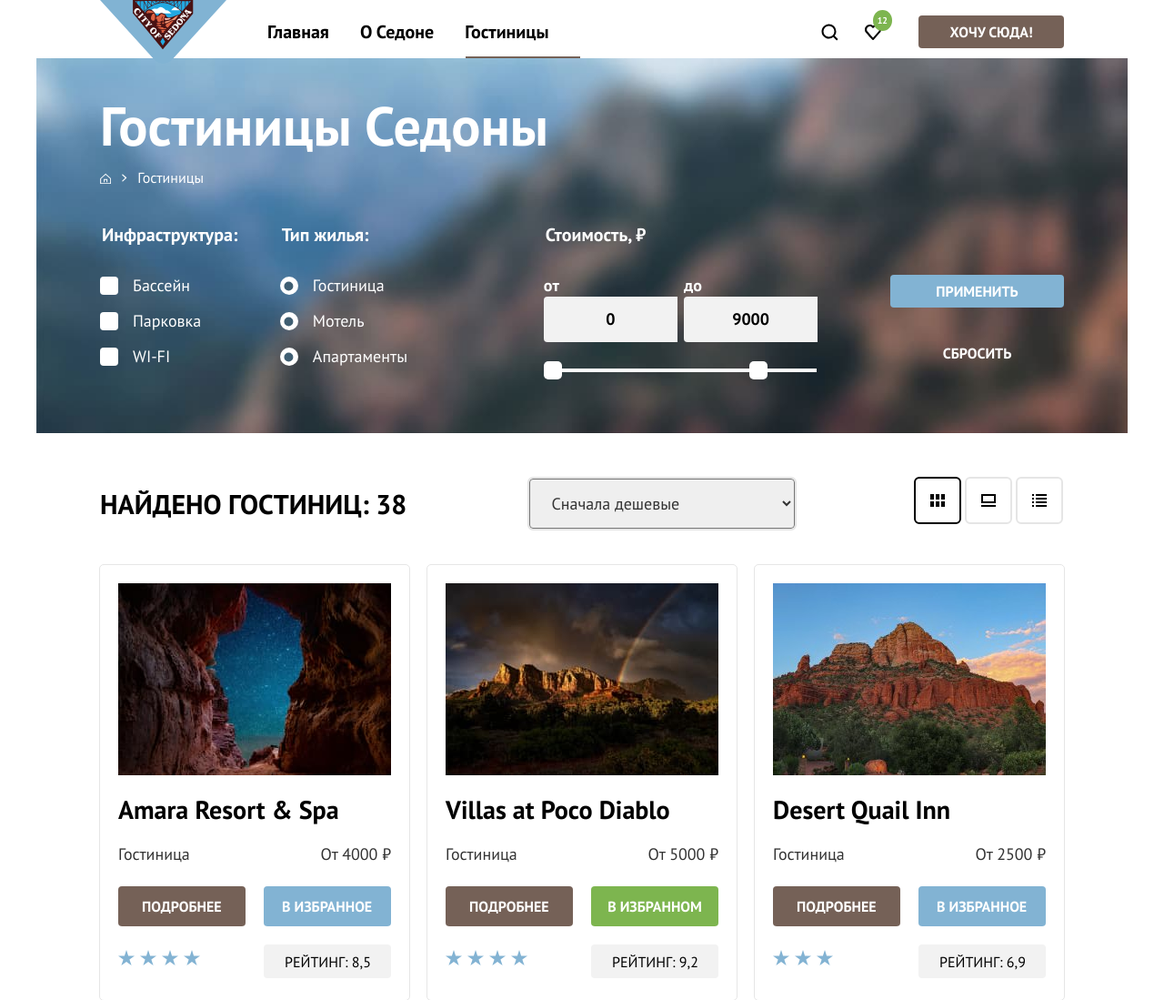
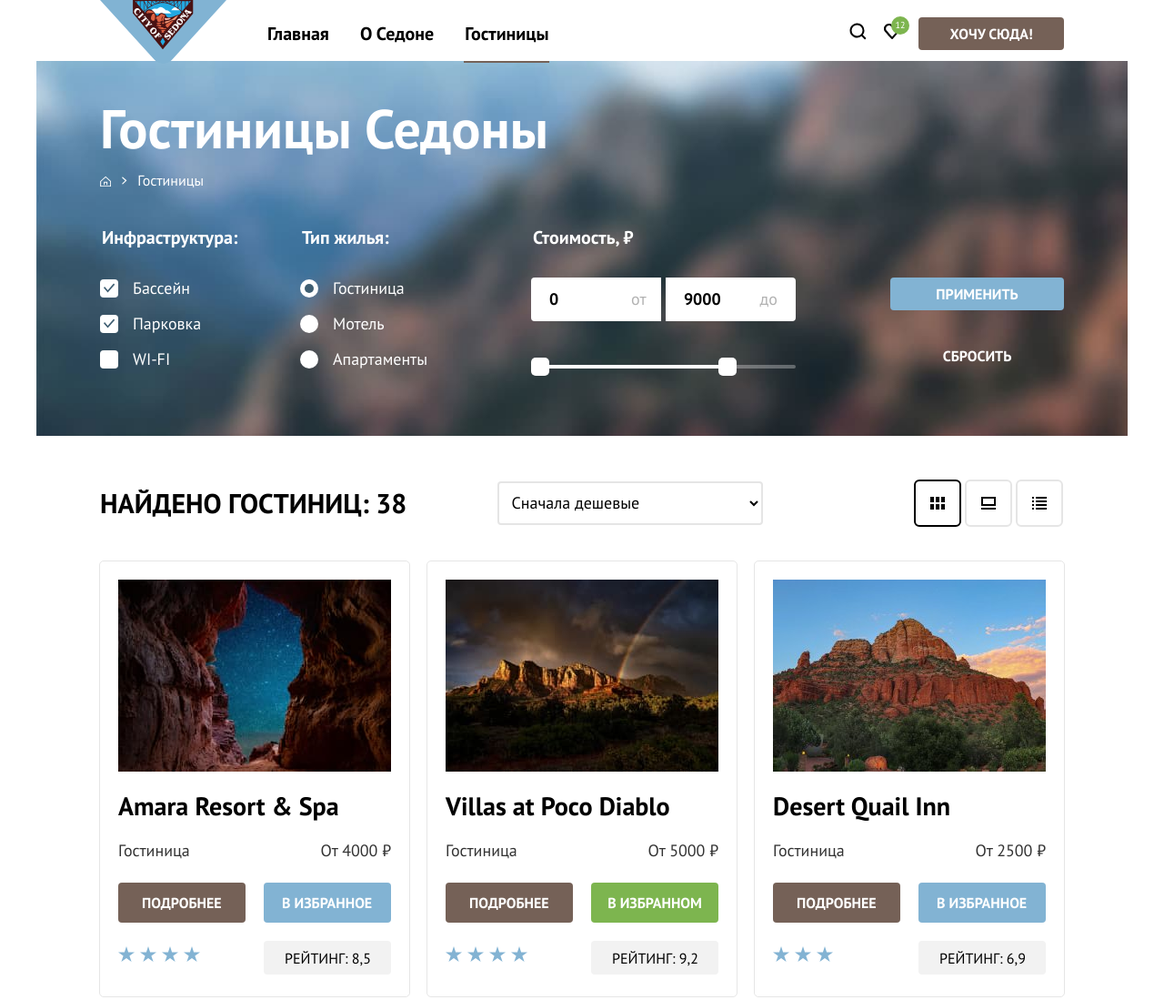
Before and after one commit to htmlacademy-htmlcss/2123945-sedona-35, a plain HTML site: page catalog.html in a window 1280 px wide. Shown: the top 1099 px of the page at 91% size. Drawn offline with Linux system fonts and the light colour scheme.

Commit message:
Рендж

```diff
--- a/catalog.html
+++ b/catalog.html
@@ -3,12 +3,13 @@
 
   <head>
     <meta charset="utf-8">
-    <title>HTML Academy: Седона</title>
+    <title>HTML Academy: Седона каталог</title>
     <link rel="stylesheet" href="styles/styles.css">
+    <link rel="icon" type="image/png" sizes="16x16" href="images/favicon.png">
   </head>
 
   <body>
-
+    <!--ПОДКЛЮЧИТЬ ТЕНИ-->
     <header class="page-header" data-test="header">
 
       <nav class="navigation-menu">
@@ -20,19 +21,21 @@
           <li class="navigation-item"><a class="navigation-link" href="about.html">О Седоне</a></li>
           <li class="navigation-item"><a class="navigation-link navigation-link-current" href="catalog.html">Гостиницы</a></li>
         </ul>
-
+    <!--ДОБАВИТЬ СОСТОЯНИЯ-->
         <ul class="navigation-actions">
           <li class="navigation-actions-item"><a class="navigation-search-link" href="#">
             <svg class="navigation-icon" aria-label="Поиск" width="20" height="20" fill="none" xmlns="http://www.w3.org/2000/svg">
-              <path d="m19.5 18-3.7-3.67c1-1.3 1.7-2.98 1.7-4.87a8 8 0 0 0-8-7.96c-4.4 0-8 3.68-8 8.06a8 8 0 0 0 12.9 6.26l3.7 3.68 1.4-1.5Zm-10-2.48a6 6 0 0 1-6-5.96 6 6 0 0 1 12 0 6 6 0 0 1-6 5.96Z" fill="#000"/>
+              <path d="m19.5 18-3.7-3.67c1-1.3 1.7-2.98 1.7-4.87a8 8 0 0 0-8-7.96c-4.4 0-8 3.68-8 8.06a8 8 0 0 0 12.9 6.26l3.7 3.68 1.4-1.5Zm-10-2.48a6 6 0 0 1-6-5.96 6 6 0 0 1 12 0 6 6 0 0 1-6 5.96Z"/>
             </svg></a>
           </li>
 
           <li class="navigation-actions-item"><a class="navigation-favourites-link" href="#">
             <svg class="navigation-icon" aria-label="Избранное" width="18" height="17" fill="none" xmlns="http://www.w3.org/2000/svg">
-              <path d="M8.9 17a.9.9 0 0 1-.8-.4c-5.4-6.1-6.7-7.5-7-7.9A5.4 5.4 0 0 1 5.5 0C6.8 0 8 .5 9 1.3a5.46 5.46 0 0 1 9 4.1c0 1.3-.5 2.5-1.3 3.4l-7 7.9c-.2.2-.4.3-.8.3Zm-6-9.5c.3.4 3.5 4 6.1 6.9l6.2-7c.5-.5.7-1.2.7-2 0-1.8-1.5-3.3-3.3-3.3-1 0-2 .5-2.7 1.3-.3.3-.6.4-.9.4-.3 0-.6-.2-.8-.4-.7-.8-1.7-1.3-2.7-1.3-1.8 0-3.3 1.5-3.3 3.3-.1.9.3 1.6.7 2.1-.1 0-.1 0 0 0Z" fill="#000"/>
-            </svg></a>
-            </li>
+              <path d="M8.9 17a.9.9 0 0 1-.8-.4c-5.4-6.1-6.7-7.5-7-7.9A5.4 5.4 0 0 1 5.5 0C6.8 0 8 .5 9 1.3a5.46 5.46 0 0 1 9 4.1c0 1.3-.5 2.5-1.3 3.4l-7 7.9c-.2.2-.4.3-.8.3Zm-6-9.5c.3.4 3.5 4 6.1 6.9l6.2-7c.5-.5.7-1.2.7-2 0-1.8-1.5-3.3-3.3-3.3-1 0-2 .5-2.7 1.3-.3.3-.6.4-.9.4-.3 0-.6-.2-.8-.4-.7-.8-1.7-1.3-2.7-1.3-1.8 0-3.3 1.5-3.3 3.3-.1.9.3 1.6.7 2.1-.1 0-.1 0 0 0Z"/>
+            </svg>
+              <div class="circle"><span class="navigation-favourites">12</span></div>
+            </a>
+          </li>
 
           <li class="navigation-actions-item"><button class="button button-want-here" type="button">Хочу сюда!</button></li>
 
@@ -57,10 +60,10 @@
                 </div>
 
 
-                <!--ОДНА БОЛЬШАЯ ФОРМА-->
-                <form class="filter-catalog" action="https://echo.htmlacademy.ru/" method="get">
-                  <h2 class="filter-title visually-hidden">Фильтр гостиниц по инфраструктуре и типу жилья</h2>
+<!--ДОДЕЛАТЬ ФОРМУ-->
+  <h2 class="filter-title visually-hidden">Фильтр гостиниц по инфраструктуре и типу жилья</h2>
 
+  <form class="filter-catalog" action="https://echo.htmlacademy.ru/" method="get">
                     <div class="fieldset-wrapper-1">
 
                       <fieldset class="filter-fieldset-group">
@@ -99,7 +102,7 @@
                           <ul class="filter-fieldset-list">
                             <li class="filter-fieldset-item">
                               <label class="control">
-                                <input class="visually-hidden control-input" type="checkbox" name="Гостиница" checked>
+                                <input class="visually-hidden control-input" type="radio" name="Гостиница" checked>
                                 <span class="control-mark"></span>
                                 <span class="control-label">Гостиница</span>
                               </label>
@@ -107,7 +110,7 @@
 
                             <li class="filter-fieldset-item">
                               <label class="control">
-                                <input class="visually-hidden control-input" type="checkbox" name="Мотель">
+                                <input class="visually-hidden control-input" type="radio" name="Мотель">
                                 <span class="control-mark"></span>
                                 <span class="control-label">Мотель</span>
                               </label>
@@ -115,7 +118,7 @@
 
                             <li class="filter-fieldset-item">
                               <label class="control">
-                                <input class="visually-hidden control-input" type="checkbox" name="Апартаменты">
+                                <input class="visually-hidden control-input" type="radio" name="Апартаменты">
                                 <span class="control-mark"></span>
                                 <span class="control-label">Апартаменты</span>
                               </label>
@@ -127,23 +130,24 @@
                       <fieldset class="filter-fieldset-group">
                         <legend class="filter-fieldset-title">Стоимость, &#x20bd;</legend>
 
+                        <div class="range">
                           <div class="range-wrapper-inputs">
-                            <label class="catalog-filter-label">от<input class="range-input" type="number" value="0" name="min-price"></label>
-                            <label class="catalog-filter-label">до<input class="range-input" type="number" value="9000" name="max-price" style="right: 60px"></label>
+                            <label class="filter-label-left" for="range-label-left">от</label>
+                            <input class="range-input range-input-left" type="text" value="0" name="min-price" id="range-label-left">
+                            <label class="filter-label-right" for="range-label-right">до</label>
+                            <input class="range-input range-input-right" type="text" value="9000" name="max-price" id="range-label-right">
                           </div>
 
                           <div class="range-scale">
 
-                            <button type="button" class="range-toggle toggle-min">
-                              <span class="visually-hidden">Изменить минимальную цену</span>
-                            </button>
-                            <div class="range-bar" style="left: 0; width: 226px">
-                                 <button type="button" class="range-toggle toggle-max">
-                                <span class="visually-hidden">Изменить максимальную цену</span>
-                              </button>
+                            <div class="range-bar" style="left: 0; width: 216px;">
+                              <button type="button" class="range-toggle toggle-min"><span class="visually-hidden">Изменить минимальную цену</span></button>
+                              <button type="button" class="range-toggle toggle-max"><span class="visually-hidden">Изменить максимальную цену</span></button>
                             </div>
                           </div>
-                  </fieldset>
+                        </div>
+
+                      </fieldset>
 
                     <div class="buttons-filter-wrapper">
                       <button class="button button-filter-submit" type="submit">Применить</button>
@@ -163,6 +167,7 @@
                 <select class="catalog-sorting-select-control" aria-label="Сортировка">
                     <option value="cheap">Сначала дешевые</option>
                     <option value="expensive">Сначала дорогие</option>
+                    <option value="popular">Сначала популярные</option>
                 </select>
 
                 <ul class="catalog-sorting-view-list">
--- a/styles/styles.css
+++ b/styles/styles.css
@@ -106,16 +106,23 @@ body {
     position: relative;
 }
 
+.navigation-link:hover,
+.navigation-link:focus {
+    color: #756157;
+}
+
+.navigation-link:active {
+    color: rgba(117, 97, 87, 0.3);
+}
+
 .navigation-link-current::before {
+  position: absolute;
   content: "";
   background-color: #756257;
-    width: 100%;
   height: 2px;
-    margin-top: 21px;
-    position: absolute;
-    bottom:3px;
-    left: 18px;
-    z-index: 1;
+  bottom: 0;
+  right: 16px;
+  left: 16px;
 }
 
   .navigation-actions {
@@ -137,11 +144,21 @@ body {
     bottom: 0;
     left: 0;
     margin: auto;
-    fill: #dbdbdb;
+    fill: #000000;
   }
 
-  .navigation-search-link,
-  .navigation-favourites-link {
+.navigation-icon:hover,
+.navigation-icon:focus {
+    fill: #756157;
+    scale: 1.2;
+}
+
+.navigation-icon:active {
+    fill: rgba(117, 97, 87, 0.3);
+    scale: 1.2;
+  }
+
+  .navigation-search-link {
     position: relative;
     display: block;
     padding: 24px 19px;
@@ -154,21 +171,47 @@ body {
     text-transform: uppercase;
   }
 
-.navigation-favourites-link::before {
-    content: "12";
-    height: 20px;
-    width: 20px;
-    color: white;
-    background-color: #7DB54F;
-    border-radius: 50%;
-    font-family: "PT Sans";
+ .navigation-icon {
+    position: relative;
+   }
+
+  .navigation-favourites {
     font-size: 10px;
     line-height: 10px;
     padding: 5px;
+    color: #ffffff;
     position: relative;
-    top: -15px;
-    left: 10px;
-    z-index: 1;
+    width: 18px;
+    text-decoration: none;
+  }
+
+  .navigation-favourites-link {
+    position: relative;
+  }
+
+  .circle {
+    width: 20px;
+    height: 20px;
+    border-radius: 50%;
+    background-color: #7db54f;
+    position: absolute;
+    top: -7px;
+    right: -10px;
+    display: flex;
+    justify-content: center;
+    align-items: center;
+  }
+
+  .circle:hover,
+  .circle:focus {
+    background-color: #6C9E42;
+    scale: 1.2;
+  }
+
+  .circle:active {
+    background-color: #7DB54F;
+    color: rgba(255, 255, 255, 0.3);
+    scale: 1.2;
   }
 
 .button-want-here {
@@ -530,11 +573,12 @@ body {
 .subscribe-button:hover,
 .subscribe-button:focus {
   background-color: #68A2CA;
+  outline: 3px solid rgba(131, 179, 211, 1);
 }
 
 .subscribe-button:active {
   background-color: #82B3D3;
-  color: rgba(255, 255, 255, 0.3);
+  color: rgba(104, 162, 202, 1);
 }
 
 .subscribe-button:disabled {
@@ -620,18 +664,10 @@ body {
 
 .copyright-logo-img:hover,
 .copyright-logo-img:focus {
-    width: 115px;
-    margin-left: auto;
-    margin-top: auto;
-    margin-bottom: auto;
     fill: #756157;
 }
 
 .copyright-logo-img:active {
-    width: 115px;
-    margin-left: auto;
-    margin-top: auto;
-    margin-bottom: auto;
     fill: rgba(117, 97, 87, 0.3);
   }
 
@@ -658,8 +694,6 @@ body {
 .title-breadcrumbs-wrapper {
     width: 1060px;
     min-height: 107px;
-    display: flex;
-    flex-direction: column;
     flex-wrap: wrap;
     margin: 0 auto;
 }
@@ -798,38 +832,58 @@ flex-direction: column;
 }
 
 .range-wrapper-inputs {
-  display: flex;
-  justify-content: flex-start;
-}
-
-.catalog-filter-label {
-  margin: 0;
-  padding: 0;
-  font-weight: 700;
-  font-size: 18px;
-  line-height: 24px;
-  text-align: left;
+  margin-bottom: 48px;
+  position: relative;
 }
 
 .range-input {
   width: 143px;
-  min-height: 48px;
-  margin-bottom: 36px;
-  border-radius: 4px 0 0 4px;
+  padding: 12px 20px;
   font: inherit;
-  text-align: center;
-  background-color: #F2F2F2;
+  font-weight: 700;
+  line-height: 24px;
   border: none;
+  -webkit-appearance: textfield;
+          appearance: textfield;
 }
 
-.range-input:nth-child(2) {
-  border-radius: 0 4px 4px 0;
+.filter-label-left {
+  position: absolute;
+  left: 110px;
+  top: 13px;
+  opacity: 0.3;
+  color: #000000;
 }
 
-.range-input::-webkit-outer-spin-button,
-.range-input::-webkit-inner-spin-button {
-  appearance: none;
-  margin: 0;
+.filter-label-right {
+  position: absolute;
+  right: 20px;
+  top: 13px;
+  opacity: 0.3;
+  color: #000000;
+}
+
+.range-input::placeholder {
+  text-align: right;
+  font-weight: 400;
+}
+
+.range-input-left {
+  border-radius: 4px 0 0 4px;
+  box-sizing: border-box;
+}
+
+.range-input-right {
+  border-radius: 0 4px 4px 0;
+  box-sizing: border-box;
+}
+
+.range-input:focus {
+  outline: 3px solid #83b3d3;
+}
+
+.range-input:active {
+  outline: 2px solid #000000;
 }
 
 /*ШКАЛА*/
@@ -837,38 +891,43 @@ flex-direction: column;
 .range-scale {
   position: relative;
   height: 4px;
-  background-color: #ffffff;
-  top: -7px;
-  width: 300px;
+  background-color: rgba(255, 255, 255, 0.3);
+  border-radius: 2px;
+  margin-bottom: 70px;
 }
 
 .range-bar {
   position: absolute;
   height: 4px;
-  background-color: white;
-  opacity: 1;
-  z-index: 1;
+  background-color: rgba(255, 255, 255, 1);
 }
 
 .range-toggle {
+  position: absolute;
   width: 20px;
   height: 20px;
-  background-color: #ffffff;
-  opacity: 100%;
+  background: #ffffff;
   border-radius: 5px;
+  cursor: pointer;
   border: none;
-  position: absolute;
-  z-index: 2;
-  cursor: pointer;
+}
+
+.range-toggle:focus {
+  outline: 3px solid rgba(131, 179, 211, 1);
+}
+
+.range-toggle:active {
+  outline: 2px solid rgba(131, 179, 211, 1);
 }
 
 .toggle-min {
   top: -8px;
-  left: 0px;
+  left: 0;
 }
+
 .toggle-max {
   top: -8px;
-  right: -20px;
+  right: -10px;
 }
 
 .buttons-filter-wrapper {
@@ -876,7 +935,6 @@ flex-direction: column;
   display: flex;
   flex-direction: column;
   padding-top: 56px;
-  margin-left: 70px;
 }
 
 .button-filter-submit {
@@ -890,12 +948,12 @@ flex-direction: column;
 
 .button-filter-submit:hover,
 .button-filter-submit:focus {
-  background-color: #68A2CA;
+  background-color: rgba(104, 162, 202, 1);
+  outline: 3px solid rgba(131, 179, 211, 1);
 }
 
 .button-filter-submit:active {
-  background-color: #82B3D3;
-  color: rgba(255, 255, 255, 0.3);
+  color: rgba(130, 179, 211, 1);
 }
 
 .button-filter-submit:disabled {
@@ -911,19 +969,25 @@ flex-direction: column;
   border: none;
   width: 191px;
   min-height: 36px;
+  cursor: pointer;
+}
+
+.button-filter-reset:hover {
+  opacity: 0.6;
 }
 
 .button-filter-reset:focus {
-  outline: 3px solid #83B3D3;
+  outline: 3px solid rgba(131, 179, 211, 1);
 }
 
 .button-filter-reset:active {
-  color: rgba(255, 255, 255, 0.3);
+  opacity: 0.3;
+  outline: 3px solid rgba(131, 179, 211, 1);
 }
 
 .button-filter-reset:disabled {
   color: #FFFFFF;
-  opacity: 10%;
+  opacity: 0.1;
 }
 
 /* Сортировка */
@@ -962,33 +1026,56 @@ flex-direction: column;
   padding-left: 36px;
 }
 
-.filter-fieldset-group:nth-child(1) .control-mark {
+.control-mark {
   position: absolute;
   top: 2px;
   left: 0;
   width: 20px;
   height: 20px;
+  background-color: #ffffff;
   border-radius: 4px;
-  background-color:#ffffff;
 }
 
-.filter-fieldset-group:nth-child(1) .control-mark::before {
-  background-image: url("../images/fieldset-mark-1.svg");
-  background-repeat: no-repeat;
-  background-position: center;
+.control-input[type="checkbox"]:checked + .control-mark::before {
+  position: absolute;
+  content: url("../images/fieldset-mark-1.svg");
+  left: 4px;
+  top: -2px;
 }
 
-.filter-fieldset-group:nth-child(2) .control-mark {
+.control-input[type="radio"] + .control-mark {
+  border-radius: 50%;
+}
+
+.control-input[type="radio"]:checked + .control-mark::before {
   position: absolute;
-  top: 2px;
-  left: 0;
-  width: 20px;
-  height: 20px;
+  top: 5px;
+  left: 5px;
+  width: 10px;
+  height: 10px;
+  background-color: rgba(63, 94, 114, 1);
   border-radius: 50%;
-  background-color:#ffffff;
-  background-image: url("../images/fieldset-mark-2.svg");
-  background-repeat: no-repeat;
-  background-position: center;
+  content: "";
+}
+
+.control-input:hover + .control-mark {
+  background-color: rgba(255, 255, 255, 0.6);
+}
+
+.control-input:hover ~ .control-label {
+  color: rgba(255, 255, 255, 0.6);
+}
+
+.control-input:focus + .control-mark {
+  outline: 3px solid #83b3d3;
+}
+
+.control-input:active + .control-mark {
+  background-color: rgba(255, 255, 255, 0.3);
+}
+
+.control-input:active ~ .control-label {
+  color: rgba(255, 255, 255, 0.3);
 }
 
 .control-label {
@@ -996,17 +1083,16 @@ flex-direction: column;
 }
 
 .catalog-sorting-select-control {
-    color: #333333;
   font-family: inherit;
-    font-size: inherit;
+  margin-right: 70px;
+  width: 292px;
+  background-color: #ffffff;
+  border: 2px solid rgba(229, 229, 229, 1);
+  border-radius: 4px;
+  padding-left: 10px;
+  font-weight: 400;
+  font-size: 18px;
   line-height: 21px;
-    font-weight: inherit;
-    width: 292px;
-    outline: 2px solid rgba(229, 229, 229, 1);
-    border-radius: 4px;
-    padding-left: 20px;
-    padding-top: 14px;
-    padding-bottom: 14px;
 }
 
 .catalog-sorting-select-control:hover,
@@ -1180,6 +1266,7 @@ flex-direction: column;
 .button-hotel-fav:hover,
 .button-hotel-fav:focus {
   background-color: #68A2CA;
+  outline: 3px solid rgba(131, 179, 211, 1);
 }
 
 .button-hotel-fav:active {
@@ -1239,10 +1326,21 @@ flex-direction: column;
     list-style-type: none;
     margin: 0;
     padding: 0;
-    width: 400px;
     display: flex;
     flex-direction: row;
     flex-wrap: wrap;
+    position: relative;
+}
+
+.pagination-list::before {
+  content: "";
+  height: 1px;
+  background-color: rgba(230, 230, 230, 1);
+  position: absolute;
+  margin-bottom: 40px;
+  right: 0;
+  left: 0;
+  bottom: 55px;
 }
 
 .pagination-item {
@@ -1270,6 +1368,7 @@ flex-direction: column;
 .catalog-pagination-button:hover,
 .catalog-pagination-button:focus {
   background-color:#68A2CA;
+  outline: 3px solid rgba(131, 179, 211, 1);
 }
 
 .catalog-pagination-button:active {
@@ -1289,6 +1388,7 @@ flex-direction: column;
     padding: 11px 24px 12px 23px;
     text-decoration: none;
     display: block;
+    outline: none;
 }
 
 .pagination-more {
```
Also changed, not shown: index.html (+6 -3 lines), favicon.ico (added), images/favicon.png (added), images/header-favorite.svg (added), images/header-favourites-number.svg (deleted), images/header-favourites.svg (deleted). Lines whose indentation alone changed are shown as unchanged.
